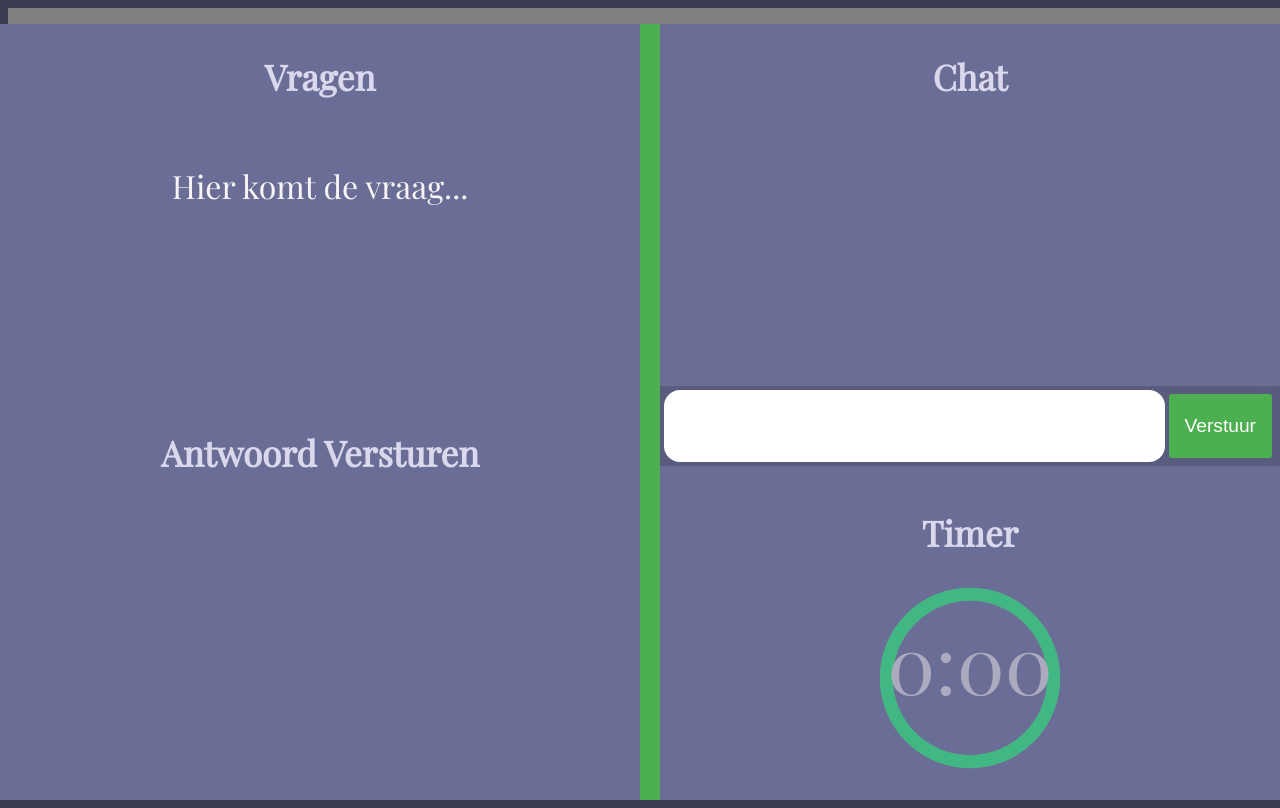
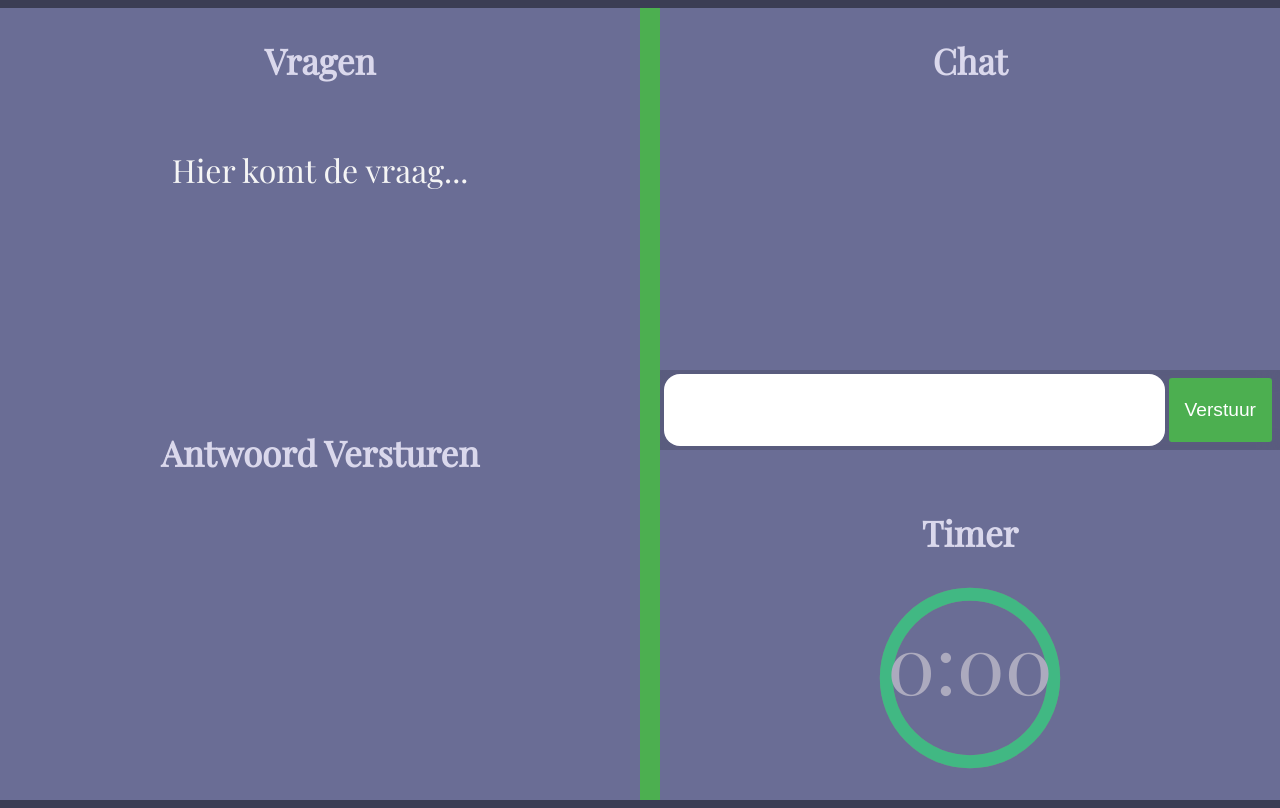
Before and after one commit to bastiaanno/wiskunde_escape, a website: page hostage.html in a window 1280 px wide. Drawn offline with nearby package versions, Linux system fonts and the light colour scheme; no server answers; a web font is replaced by a local one.

Commit message:
Delete progress bar

```diff
--- a/public/hostage.css
+++ b/public/hostage.css
@@ -215,20 +215,3 @@ form>button:hover {
 #messages>li:nth-child(odd) {
     background: #efefef;
 }
-
-#progress {
-    height: 2%;
-    border: none;
-    border-width: 0;
-    width: 100%;
-    max-width: 100%;
-    background-color: grey;
-    margin: 0;
-    padding: 0;
-}
-
-#progress_bar {
-    width: 0%;
-    height: 2%;
-    background-color: #4CAF50;
-}
```
